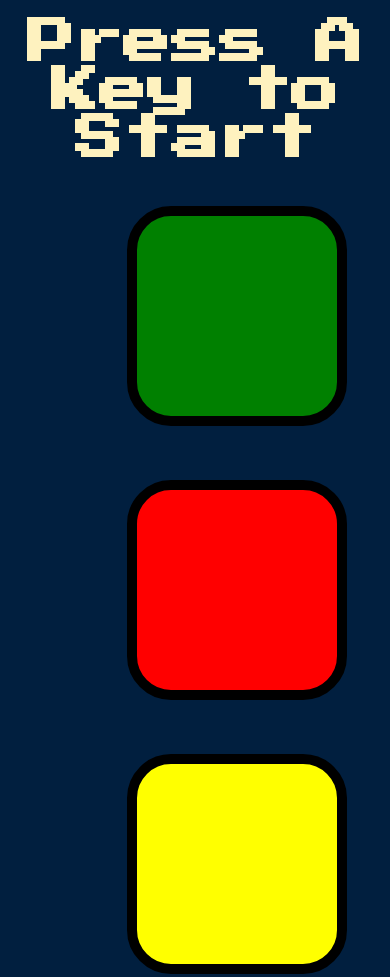
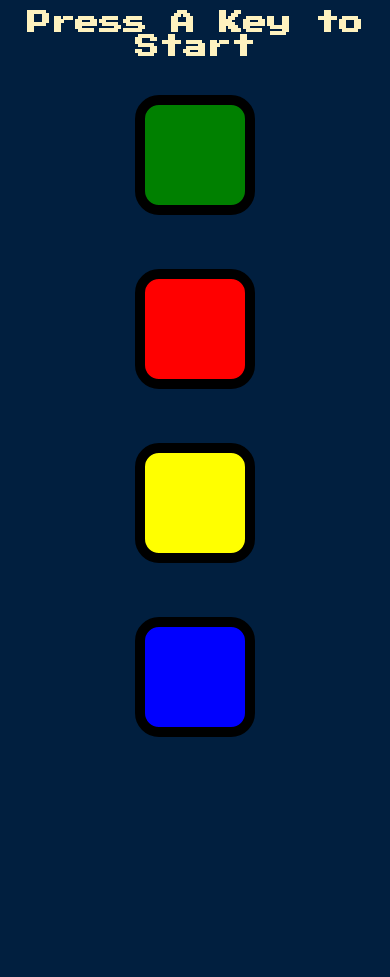
Before and after one commit to Krishdasani/simon, a plain HTML site: page Simon Game Challenge Starting Files/index.html in a window 390 px wide. Shown: the top 977 px of the page. After the commit the page ends 844 px from the top, so only its background shows below. Drawn offline with nearby package versions, Linux system fonts and the light colour scheme.

Commit message:
Update styles.css

```diff
--- a/Simon Game Challenge Starting Files/styles.css
+++ b/Simon Game Challenge Starting Files/styles.css
@@ -51,3 +51,19 @@ body {
   box-shadow: 0 0 20px white;
   background-color: grey;
 }
+@media only screen and (max-width:900px) {
+  .btn {
+    margin: 25px;
+    display: inline-block;
+    height: 100px;
+    width: 100px;
+    border: 10px solid black;
+    border-radius: 20%;
+}
+#level-title {
+  font-family: 'Press Start 2P', cursive;
+  font-size: 1.5rem;
+  margin:  3%;
+  color: #FEF2BF;
+}
+}
```
